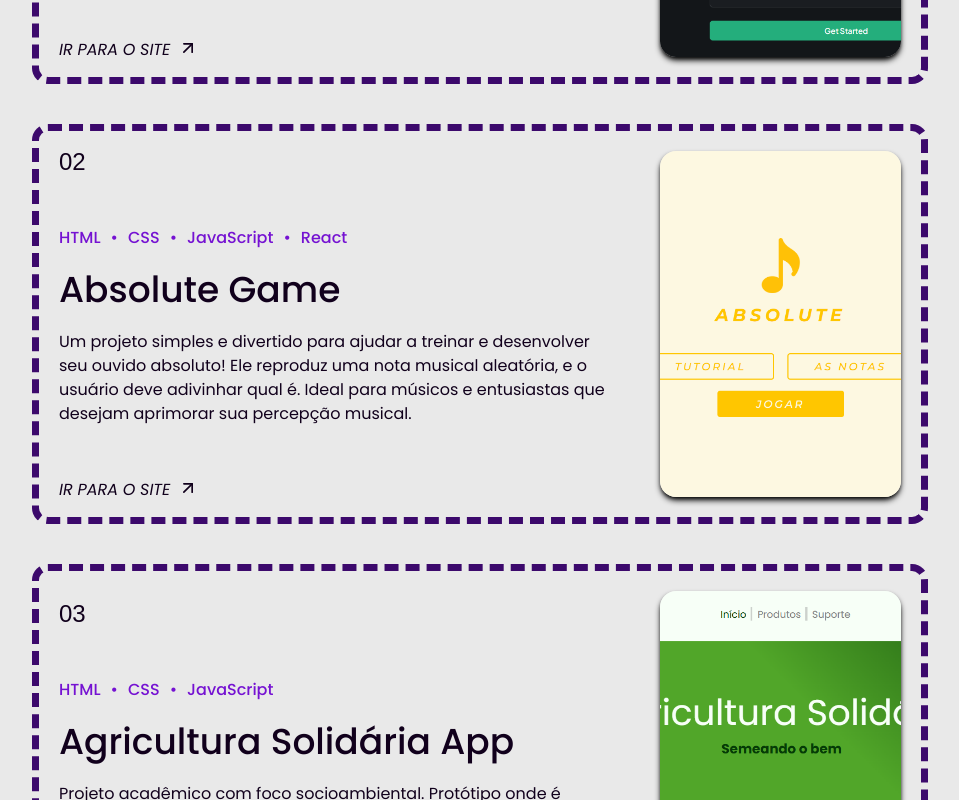
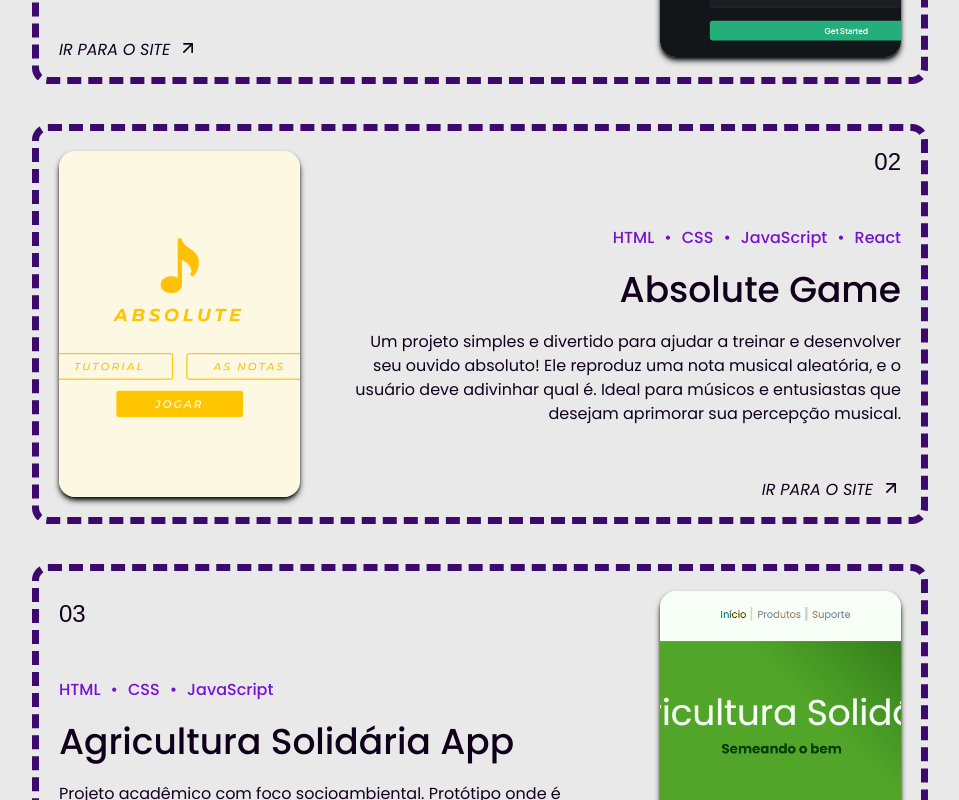
Before and after one commit to giovanaassis/my_portfolio, a React (Vite) app: page / in a window 1280 px wide. Shown: the part 2340-3140 px from the top of the page, without its empty margins (160-1119 px from the left). Built offline with nearby package versions, Linux system fonts and the light colour scheme; a web font is replaced by a local one.

Commit message:
refactor: update DesktopProjectCard

```diff
--- a/src/components/DesktopProjectCard.tsx
+++ b/src/components/DesktopProjectCard.tsx
@@ -1,13 +1,13 @@
 import type { ProjectType } from "@/@types/project";
 import { ArrowUpRight } from "lucide-react";
 
-function DesktopProjectCard({ project }: { project: ProjectType }) {
+function DesktopProjectCard({ project, index }: { project: ProjectType, index: number }) {
   const { id, title, image, description, techs, link } = project;
 
   return (
     <div className="desktopProjectCard">
       {/* PROJECT DETAILS */}
-      <div className="text-start w-[70%] flex flex-col gap-5">
+      <div className={`w-[70%] flex flex-col gap-5 ${index % 2 !== 0 ? "items-end" : "text-start"}`}>
         <span className="font-bak text-2xl mb-7">0{id}</span>
         <div>
           {techs.map((tech) => (
--- a/src/components/ProjectsSection.tsx
+++ b/src/components/ProjectsSection.tsx
@@ -13,7 +13,7 @@ function ProjectsSection() {
 
       <div className="w-full flex flex-col items-center justify-center mt-20 lg:gap-10 lg:odd:text-right">
         {projects.map(project => <MobileProjectCard project={project} />)}
-        {projects.map(project => <DesktopProjectCard project={project} />)}
+        {projects.map((project, index) => <DesktopProjectCard project={project} index={index} />)}
       </div>
     </section>
   );
--- a/src/index.css
+++ b/src/index.css
@@ -225,7 +225,7 @@
   }
 
   .mobileProjectCard {
-    @apply w-full h-full bg-lilac rounded-xl shadow-2xl shadow-dark-purple dark:shadow-primary-purple border-2 -mt-20 z-10 cursor-pointer hover:-translate-y-4 duration-150;
+    @apply w-full h-[200px] bg-lilac rounded-xl shadow-2xl shadow-dark-purple dark:shadow-primary-purple border-2 -mt-20 z-10 cursor-pointer hover:-translate-y-4 duration-150;
   }
 
   .mobileProjectCard:first-child {
@@ -233,12 +233,16 @@
   }
 
   .desktopProjectCard {
-    @apply flex w-full max-w-[1700px] h-100 border-7 border-secondary-purple border-dashed rounded-2xl p-5 gap-10 items-center bg-background dark:border-primary-purple;
+    @apply hidden lg:flex w-full max-w-[1700px] h-100 border-7 border-secondary-purple border-dashed rounded-2xl p-5 gap-10 items-center bg-background dark:border-primary-purple;
   }
 
-  /* .desktopProjectCard:nth-of-type(odd) {
+  .desktopProjectCard:nth-of-type(odd) {
     flex-direction: row-reverse;
-  } */
+  }
+
+  .desktopProjectCard:nth-child(odd) > div > a {
+    text-align: right;
+  }
 
   .techStacks {
     @apply text-primary-purple dark:text-word;
```
